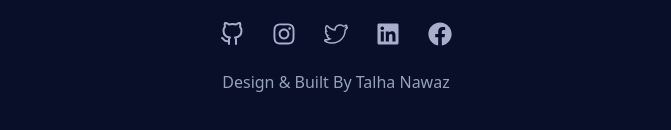
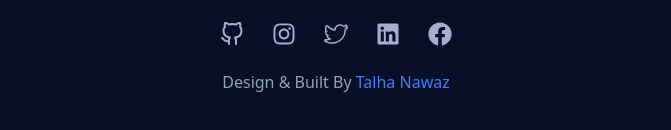
Before and after one commit to talha-fullstackdev/portfolio-nextjs-2, a Next.js app: page / in a window 1280 px wide. Shown: the part 4113-4243 px from the top of the page, without its empty margins (304-975 px from the left). Built offline with nearby package versions, Linux system fonts and the light colour scheme.

Commit message:
added link to footer name

```diff
--- a/src/app/components/footer/Footer.jsx
+++ b/src/app/components/footer/Footer.jsx
@@ -38,12 +38,12 @@ const Footer = () => {
     <div className='flex justify-center gap-7 max-w-[600px] px-10 m-auto '>
        {data.map((item)=>(
         <div key={item.name} className="">
-          <a className='text-2xl cursor-pointer hover:text-blue-400' title={item.name} href={item.link}>{item.icon}</a>
+          <a className='text-2xl cursor-pointer dark:hover:text-blue-500 hover:text-blue-400' title={item.name} href={item.link}>{item.icon}</a>
         </div>
        ))}
 
     </div>
-    <p className='mt-6 text-[16px] text-slate-400 dark:text-slate-500 text-center pb-10'>Design & Built By Talha Nawaz</p>
+    <p className='mt-6 text-[16px] text-slate-400 dark:text-slate-500 text-center pb-10'>Design & Built By <a href="https://www.linkedin.com/in/talha-nawaz-5421931a4/" target='_blank' className='text-blue-500 hover:text-blue-300'>Talha Nawaz</a> </p>
     </div>
     </AnimatedWrapper>
 
```
